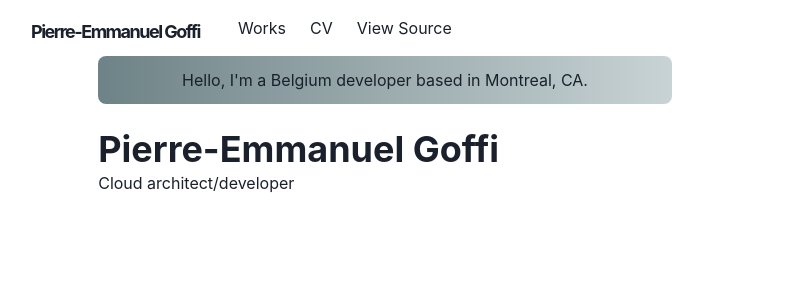
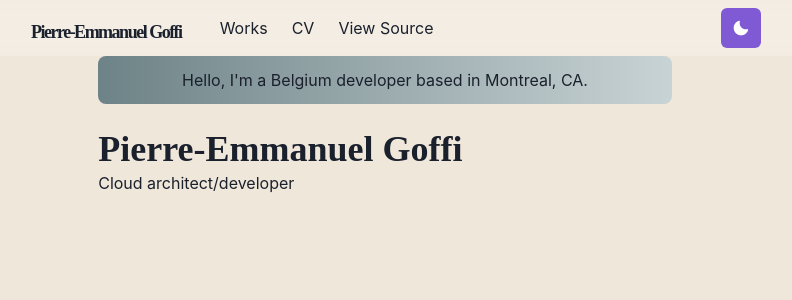
Before and after one commit to chapsag/portfolio, a Next.js app: page / in a window 1280 px wide. Shown: the top 300 px of the page, without its empty margins (255-1047 px from the left). Built offline with nearby package versions, Linux system fonts and the light colour scheme.

Commit message:
We now support dark theme

```diff
--- a/src/components/layouts/main.tsx
+++ b/src/components/layouts/main.tsx
@@ -1,10 +1,11 @@
 import Head from 'next/head'
-import Navbar from './navbar'
+import Navbar from '../navbar'
 import { Box, Container } from '@chakra-ui/react'
+import type { NextRouter } from 'next/router'
 
 type MainProps = {
   children: React.ReactNode
-  router: any
+  router: NextRouter
 }
 
 const Main = ({ children, router }: MainProps) => {
--- a/src/components/layouts/navbar.tsx
+++ b/src/components/navbar.tsx
@@ -1,4 +1,4 @@
-import Logo from '../logo'
+import Logo from './logo'
 import NextLink from 'next/link'
 import {
   Container,
@@ -15,8 +15,19 @@ import {
   useColorModeValue
 } from '@chakra-ui/react'
 import { HamburgerIcon } from '@chakra-ui/icons'
+import ThemeToggleButton from './theme-toggle-button'
 
-const LinkItem = ({ href, path, children }) => {
+type LinkItemProps = {
+  path: string
+  href: string
+  children: React.ReactNode
+}
+
+type NavbarProps = {
+  path: string
+}
+
+const LinkItem = ({ href, path, children }: LinkItemProps) => {
   const active = path === href
   const inactiveColor = useColorModeValue('gray200', 'witheAlpha.900')
 
@@ -33,7 +44,7 @@ const LinkItem = ({ href, path, children }) => {
   )
 }
 
-const Navbar = props => {
+const Navbar = (props: NavbarProps) => {
   const { path } = props
 
   return (
@@ -73,11 +84,12 @@ const Navbar = props => {
           <LinkItem href="/CV" path={path}>
             CV
           </LinkItem>
-          <LinkItem href="/https://github.com/chapsag/portfolio" path={path}>
+          <LinkItem href="https://github.com/chapsag/portfolio" path={path}>
             View Source
           </LinkItem>
         </Stack>
         <Box flex={1} align="right">
+          <ThemeToggleButton />
           <Box ml={2} display={{ base: 'inline-block', md: 'none' }}>
             <Menu>
               <MenuButton
--- /dev/null
+++ b/src/components/theme-toggle-button.tsx
@@ -0,0 +1,17 @@
+import { IconButton, useColorMode, useColorModeValue } from '@chakra-ui/react'
+import { SunIcon, MoonIcon } from '@chakra-ui/icons'
+
+const ThemeToggleButton = () => {
+  const { toggleColorMode } = useColorMode()
+
+  return (
+    <IconButton
+      aria-label="Toggle theme"
+      colorScheme={useColorModeValue('purple', 'orange')}
+      icon={useColorModeValue(<MoonIcon />, <SunIcon />)}
+      onClick={toggleColorMode}
+    ></IconButton>
+  )
+}
+
+export default ThemeToggleButton
--- /dev/null
+++ b/src/lib/theme.ts
@@ -0,0 +1,58 @@
+import { extendTheme } from '@chakra-ui/react'
+import { mode } from '@chakra-ui/theme-tools'
+import type { StyleFunctionProps } from '@chakra-ui/theme-tools'
+import type { Dict } from '@chakra-ui/utils'
+import type { ColorMode } from '@chakra-ui/react'
+
+const styles = {
+  global: (props: StyleFunctionProps) => ({
+    body: {
+      bg: mode('#f0e7db', '#202023')(props)
+    }
+  })
+}
+
+const components = {
+  Heading: {
+    variants: {
+      'section-title': {
+        textDecoration: 'underline',
+        fontsize: 20,
+        textUnderlineOffset: 6,
+        textDecorationColor: '#525252',
+        textDecorationThickness: 4,
+        marginTop: 3,
+        marginBottom: 4
+      }
+    }
+  },
+  Link: {
+    baseStyle: (props: StyleFunctionProps) => ({
+      color: mode('#3d7aed', '#ff63c3')(props),
+      textUnderlineset: 3
+    })
+  }
+}
+
+const fonts = {
+  heading: "'M PLUS Rounded 1c'"
+}
+
+const colors = {
+  glassTeal: '#88ccca'
+}
+
+const config = {
+  initialColorMode: 'dark',
+  useSystemColorMode: true
+}
+
+const theme: Dict<ColorMode> = extendTheme({
+  config,
+  styles,
+  components,
+  colors,
+  fonts
+})
+
+export default theme
--- a/src/pages/_app.tsx
+++ b/src/pages/_app.tsx
@@ -1,12 +1,13 @@
 import type { AppProps } from 'next/app'
 import { ChakraProvider } from '@chakra-ui/react'
 import Layout from '../components/layouts/main'
+import theme from '../lib/theme'
 
 // Component is the page view that will be rendered
 // pageProps is props that each page will receive when rendered
 const Portfolio = ({ Component, pageProps, router }: AppProps) => {
   return (
-    <ChakraProvider>
+    <ChakraProvider theme={theme}>
       <Layout router={router}>
         <Component {...pageProps} key={router.route} />
       </Layout>
--- /dev/null
+++ b/src/pages/_document.tsx
@@ -0,0 +1,21 @@
+import NextDocument, { Html, Head, Main, NextScript } from 'next/document'
+import React from 'react'
+import { ColorModeScript } from '@chakra-ui/react'
+import theme from '../lib/theme'
+
+class Document extends NextDocument {
+  render() {
+    return (
+      <Html lang="en">
+        <Head />
+        <body>
+          <ColorModeScript initialColorMode={theme.config} />
+          <Main />
+          <NextScript />
+        </body>
+      </Html>
+    )
+  }
+}
+
+export default Document
```
